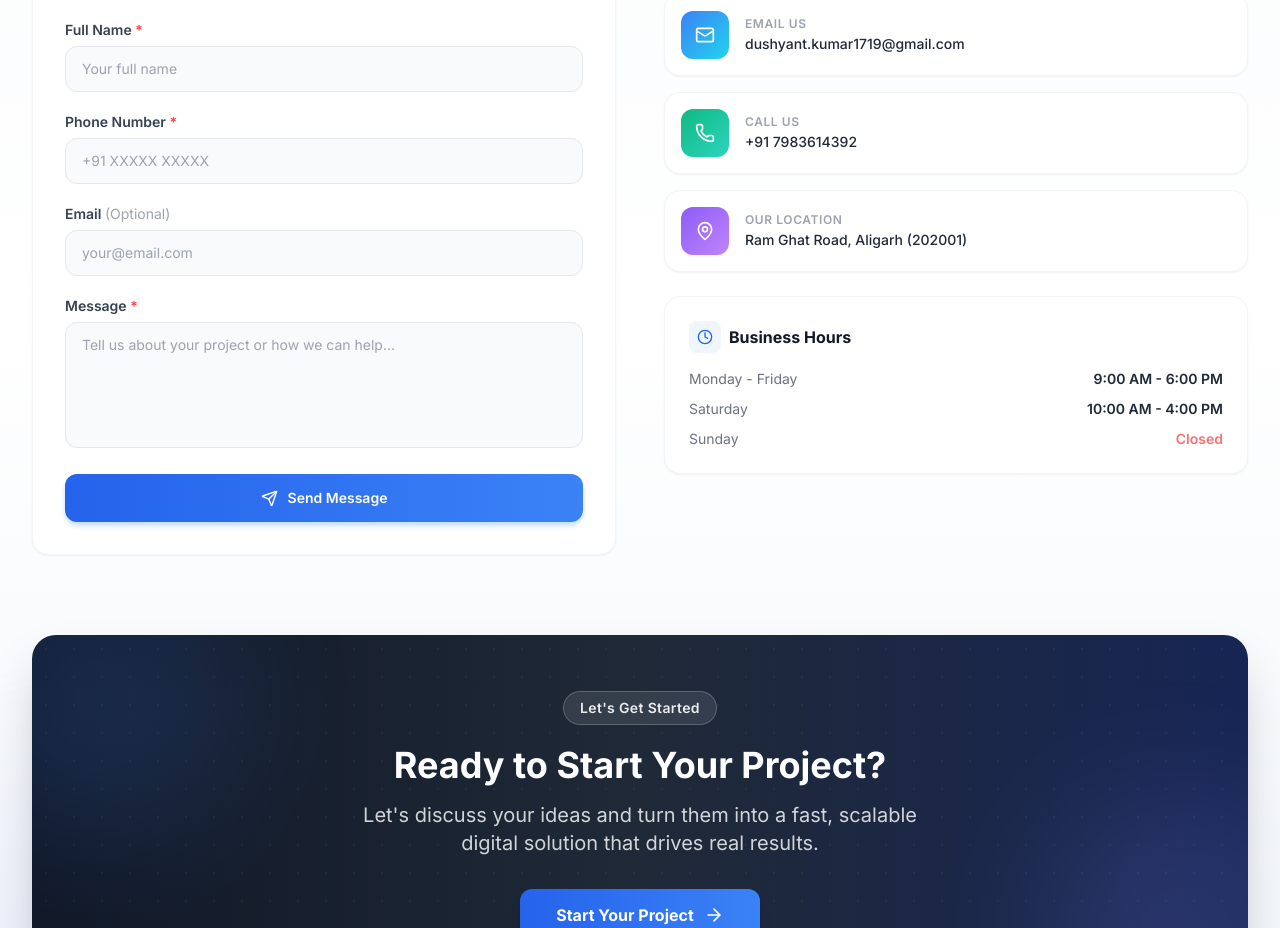
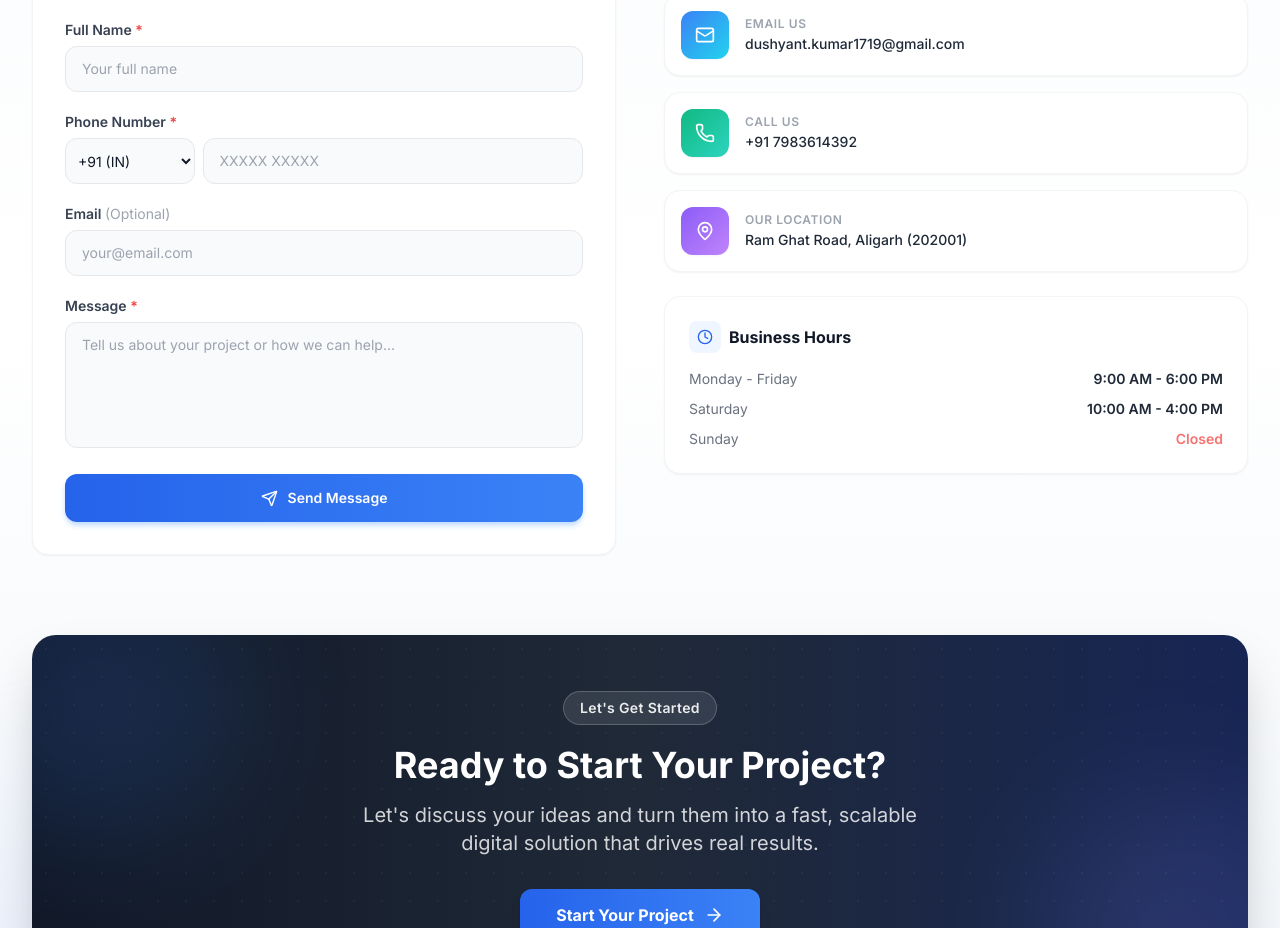
Before and after one commit to Dushniti/DigitalTechSolution_V1, a React (Vite) app: page / in a window 1280 px wide. Shown: the part 6320-7248 px from the top of the page. Built offline with nearby package versions, Linux system fonts and the light colour scheme.

Commit message:
feat: add holidays management tab, country codes dataset, and contact component

```diff
--- a/src/components/Contact.jsx
+++ b/src/components/Contact.jsx
@@ -3,6 +3,7 @@ import { createPortal } from 'react-dom';
 import { motion } from 'framer-motion';
 import { Mail, Phone, MapPin, Send, Clock, ArrowRight } from 'lucide-react';
 import config from '../config';
+import { countryCodes } from '../data/countryCodes';
 
 const Contact = () => {
   // Helper: fetch with a 60s timeout to handle Render cold starts
@@ -25,6 +26,7 @@ const Contact = () => {
   const [formData, setFormData] = useState({
     name: '',
     email: '',
+    countryCode: '+91',
     phone: '',
     message: ''
   });
@@ -92,9 +94,13 @@ const Contact = () => {
   };
 
   const handleChange = (e) => {
+    let value = e.target.value;
+    if (e.target.name === 'phone') {
+      value = value.replace(/[^0-9]/g, '');
+    }
     setFormData({
       ...formData,
-      [e.target.name]: e.target.value
+      [e.target.name]: value
     });
     // Clear status when user starts typing
     if (status.message) {
@@ -293,6 +299,10 @@ const Contact = () => {
     setStatus({ type: '', message: '' });
 
     try {
+      const payload = {
+        ...formData,
+        phone: `${formData.countryCode} ${formData.phone}`
+      };
       const response = await fetchWithTimeout(`${config.apiUrl}/contact`, {
         method: 'POST',
         headers: {
@@ -300,14 +310,14 @@ const Contact = () => {
           'Accept': 'application/json',
         },
         mode: 'cors',
-        body: JSON.stringify(formData)
+        body: JSON.stringify(payload)
       });
 
       const data = await response.json();
 
       if (data.success) {
         setStatus({ type: 'success', message: data.message });
-        setFormData({ name: '', email: '', phone: '', message: '' });
+        setFormData({ name: '', email: '', countryCode: '+91', phone: '', message: '' });
       } else {
         setStatus({ type: 'error', message: data.message });
       }
@@ -432,6 +442,19 @@ const Contact = () => {
                   <label htmlFor="phone" className="block text-sm font-semibold text-gray-700 mb-1.5">
                     Phone Number <span className="text-red-500">*</span>
                   </label>
+                  <div className="flex gap-2">
+                    <select
+                      name="countryCode"
+                      value={formData.countryCode}
+                      onChange={handleChange}
+                      className="w-1/3 md:w-1/4 px-2 py-3 border border-gray-200 rounded-xl focus:ring-2 focus:ring-blue-500 focus:border-transparent bg-gray-50 focus:bg-white transition-all duration-200 text-sm"
+                    >
+                      {countryCodes.map(({ code, country }) => (
+                        <option key={`${code}-${country}`} value={code}>
+                          {code} ({country})
+                        </option>
+                      ))}
+                    </select>
                     <input
                       type="tel"
                       id="phone"
@@ -439,9 +462,10 @@ const Contact = () => {
                       value={formData.phone}
                       onChange={handleChange}
                       required
-                    className="w-full px-4 py-3 border border-gray-200 rounded-xl focus:ring-2 focus:ring-blue-500 focus:border-transparent bg-gray-50 focus:bg-white transition-all duration-200 text-sm"
-                    placeholder="+91 XXXXX XXXXX"
+                      className="flex-1 px-4 py-3 border border-gray-200 rounded-xl focus:ring-2 focus:ring-blue-500 focus:border-transparent bg-gray-50 focus:bg-white transition-all duration-200 text-sm"
+                      placeholder="XXXXX XXXXX"
                     />
+                  </div>
                 </div>
 
                 <div>
--- a/src/components/hr-settings/HolidaysTab.jsx
+++ b/src/components/hr-settings/HolidaysTab.jsx
@@ -141,7 +141,7 @@ const HolidaysTab = () => {
             <form onSubmit={handleSubmit} className="space-y-4">
               <div>
                 <label className="block text-sm font-semibold mb-1 text-gray-700 dark:text-gray-300">Holiday Name</label>
-                <input required value={formData.name} onChange={e => setFormData({...formData, name: e.target.value})} className="w-full px-4 py-2 rounded-xl border border-gray-200 dark:border-slate-700 bg-transparent" />
+                <input required value={formData.name} onChange={e => setFormData({...formData, name: e.target.value.replace(/[^a-zA-Z\\s]/g, '')})} className="w-full px-4 py-2 rounded-xl border border-gray-200 dark:border-slate-700 bg-transparent" />
               </div>
               <div>
                 <label className="block text-sm font-semibold mb-1 text-gray-700 dark:text-gray-300">Date</label>
--- /dev/null
+++ b/src/data/countryCodes.js
@@ -0,0 +1,207 @@
+export const countryCodes = [
+  { code: '+91', country: 'IN' },
+  { code: '+1', country: 'US/CA' },
+  { code: '+44', country: 'UK' },
+  { code: '+61', country: 'AU' },
+  { code: '+971', country: 'AE' },
+  { code: '+65', country: 'SG' },
+  { code: '+7', country: 'RU/KZ' },
+  { code: '+20', country: 'EG' },
+  { code: '+27', country: 'ZA' },
+  { code: '+30', country: 'GR' },
+  { code: '+31', country: 'NL' },
+  { code: '+32', country: 'BE' },
+  { code: '+33', country: 'FR' },
+  { code: '+34', country: 'ES' },
+  { code: '+36', country: 'HU' },
+  { code: '+39', country: 'IT' },
+  { code: '+40', country: 'RO' },
+  { code: '+41', country: 'CH' },
+  { code: '+43', country: 'AT' },
+  { code: '+45', country: 'DK' },
+  { code: '+46', country: 'SE' },
+  { code: '+47', country: 'NO' },
+  { code: '+48', country: 'PL' },
+  { code: '+49', country: 'DE' },
+  { code: '+51', country: 'PE' },
+  { code: '+52', country: 'MX' },
+  { code: '+53', country: 'CU' },
+  { code: '+54', country: 'AR' },
+  { code: '+55', country: 'BR' },
+  { code: '+56', country: 'CL' },
+  { code: '+57', country: 'CO' },
+  { code: '+58', country: 'VE' },
+  { code: '+60', country: 'MY' },
+  { code: '+62', country: 'ID' },
+  { code: '+63', country: 'PH' },
+  { code: '+64', country: 'NZ' },
+  { code: '+66', country: 'TH' },
+  { code: '+81', country: 'JP' },
+  { code: '+82', country: 'KR' },
+  { code: '+84', country: 'VN' },
+  { code: '+86', country: 'CN' },
+  { code: '+90', country: 'TR' },
+  { code: '+92', country: 'PK' },
+  { code: '+93', country: 'AF' },
+  { code: '+94', country: 'LK' },
+  { code: '+95', country: 'MM' },
+  { code: '+98', country: 'IR' },
+  { code: '+212', country: 'MA' },
+  { code: '+213', country: 'DZ' },
+  { code: '+216', country: 'TN' },
+  { code: '+218', country: 'LY' },
+  { code: '+220', country: 'GM' },
+  { code: '+221', country: 'SN' },
+  { code: '+222', country: 'MR' },
+  { code: '+223', country: 'ML' },
+  { code: '+224', country: 'GN' },
+  { code: '+225', country: 'CI' },
+  { code: '+226', country: 'BF' },
+  { code: '+227', country: 'NE' },
+  { code: '+228', country: 'TG' },
+  { code: '+229', country: 'BJ' },
+  { code: '+230', country: 'MU' },
+  { code: '+231', country: 'LR' },
+  { code: '+232', country: 'SL' },
+  { code: '+233', country: 'GH' },
+  { code: '+234', country: 'NG' },
+  { code: '+235', country: 'TD' },
+  { code: '+236', country: 'CF' },
+  { code: '+237', country: 'CM' },
+  { code: '+238', country: 'CV' },
+  { code: '+239', country: 'ST' },
+  { code: '+240', country: 'GQ' },
+  { code: '+241', country: 'GA' },
+  { code: '+242', country: 'CG' },
+  { code: '+243', country: 'CD' },
+  { code: '+244', country: 'AO' },
+  { code: '+245', country: 'GW' },
+  { code: '+246', country: 'IO' },
+  { code: '+247', country: 'AC' },
+  { code: '+248', country: 'SC' },
+  { code: '+249', country: 'SD' },
+  { code: '+250', country: 'RW' },
+  { code: '+251', country: 'ET' },
+  { code: '+252', country: 'SO' },
+  { code: '+253', country: 'DJ' },
+  { code: '+254', country: 'KE' },
+  { code: '+255', country: 'TZ' },
+  { code: '+256', country: 'UG' },
+  { code: '+257', country: 'BI' },
+  { code: '+258', country: 'MZ' },
+  { code: '+260', country: 'ZM' },
+  { code: '+261', country: 'MG' },
+  { code: '+262', country: 'RE/YT' },
+  { code: '+263', country: 'ZW' },
+  { code: '+264', country: 'NA' },
+  { code: '+265', country: 'MW' },
+  { code: '+266', country: 'LS' },
+  { code: '+267', country: 'BW' },
+  { code: '+268', country: 'SZ' },
+  { code: '+269', country: 'KM' },
+  { code: '+290', country: 'SH' },
+  { code: '+291', country: 'ER' },
+  { code: '+297', country: 'AW' },
+  { code: '+298', country: 'FO' },
+  { code: '+299', country: 'GL' },
+  { code: '+350', country: 'GI' },
+  { code: '+351', country: 'PT' },
+  { code: '+352', country: 'LU' },
+  { code: '+353', country: 'IE' },
+  { code: '+354', country: 'IS' },
+  { code: '+355', country: 'AL' },
+  { code: '+356', country: 'MT' },
+  { code: '+357', country: 'CY' },
+  { code: '+358', country: 'FI' },
+  { code: '+359', country: 'BG' },
+  { code: '+370', country: 'LT' },
+  { code: '+371', country: 'LV' },
+  { code: '+372', country: 'EE' },
+  { code: '+373', country: 'MD' },
+  { code: '+374', country: 'AM' },
+  { code: '+375', country: 'BY' },
+  { code: '+376', country: 'AD' },
+  { code: '+377', country: 'MC' },
+  { code: '+378', country: 'SM' },
+  { code: '+380', country: 'UA' },
+  { code: '+381', country: 'RS' },
+  { code: '+382', country: 'ME' },
+  { code: '+383', country: 'XK' },
+  { code: '+385', country: 'HR' },
+  { code: '+386', country: 'SI' },
+  { code: '+387', country: 'BA' },
+  { code: '+389', country: 'MK' },
+  { code: '+420', country: 'CZ' },
+  { code: '+421', country: 'SK' },
+  { code: '+423', country: 'LI' },
+  { code: '+500', country: 'FK' },
+  { code: '+501', country: 'BZ' },
+  { code: '+502', country: 'GT' },
+  { code: '+503', country: 'SV' },
+  { code: '+504', country: 'HN' },
+  { code: '+505', country: 'NI' },
+  { code: '+506', country: 'CR' },
+  { code: '+507', country: 'PA' },
+  { code: '+508', country: 'PM' },
+  { code: '+509', country: 'HT' },
+  { code: '+590', country: 'GP/BL/MF' },
+  { code: '+591', country: 'BO' },
+  { code: '+592', country: 'GY' },
+  { code: '+593', country: 'EC' },
+  { code: '+594', country: 'GF' },
+  { code: '+595', country: 'PY' },
+  { code: '+596', country: 'MQ' },
+  { code: '+597', country: 'SR' },
+  { code: '+598', country: 'UY' },
+  { code: '+599', country: 'BQ/CW' },
+  { code: '+670', country: 'TL' },
+  { code: '+672', country: 'NF/AQ' },
+  { code: '+673', country: 'BN' },
+  { code: '+674', country: 'NR' },
+  { code: '+675', country: 'PG' },
+  { code: '+676', country: 'TO' },
+  { code: '+677', country: 'SB' },
+  { code: '+678', country: 'VU' },
+  { code: '+679', country: 'FJ' },
+  { code: '+680', country: 'PW' },
+  { code: '+681', country: 'WF' },
+  { code: '+682', country: 'CK' },
+  { code: '+683', country: 'NU' },
+  { code: '+685', country: 'WS' },
+  { code: '+686', country: 'KI' },
+  { code: '+687', country: 'NC' },
+  { code: '+688', country: 'TV' },
+  { code: '+689', country: 'PF' },
+  { code: '+690', country: 'TK' },
+  { code: '+691', country: 'FM' },
+  { code: '+692', country: 'MH' },
+  { code: '+850', country: 'KP' },
+  { code: '+852', country: 'HK' },
+  { code: '+853', country: 'MO' },
+  { code: '+855', country: 'KH' },
+  { code: '+856', country: 'LA' },
+  { code: '+880', country: 'BD' },
+  { code: '+886', country: 'TW' },
+  { code: '+960', country: 'MV' },
+  { code: '+961', country: 'LB' },
+  { code: '+962', country: 'JO' },
+  { code: '+963', country: 'SY' },
+  { code: '+964', country: 'IQ' },
+  { code: '+965', country: 'KW' },
+  { code: '+966', country: 'SA' },
+  { code: '+967', country: 'YE' },
+  { code: '+968', country: 'OM' },
+  { code: '+970', country: 'PS' },
+  { code: '+972', country: 'IL' },
+  { code: '+973', country: 'BH' },
+  { code: '+974', country: 'QA' },
+  { code: '+975', country: 'BT' },
+  { code: '+976', country: 'MN' },
+  { code: '+977', country: 'NP' },
+  { code: '+992', country: 'TJ' },
+  { code: '+993', country: 'TM' },
+  { code: '+994', country: 'AZ' },
+  { code: '+995', country: 'GE' },
+  { code: '+996', country: 'KG' },
+  { code: '+998', country: 'UZ' }
+];
```
Lines whose indentation alone changed are shown as unchanged.
